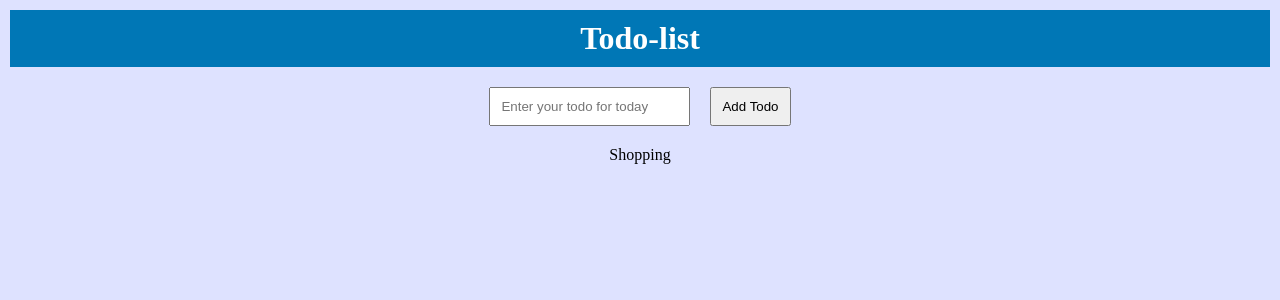
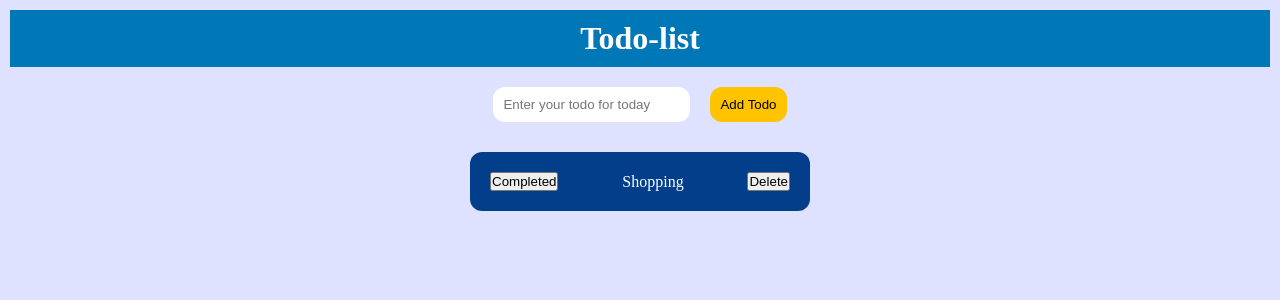
Before and after one commit to itsozod/todo-list-redux, a React (Vite) app: page / in a window 1280 px wide. Shown: the top 300 px of the page. Built offline with nearby package versions, Linux system fonts and the light colour scheme.

Commit message:
created separate components for each part

```diff
--- a/src/App.css
+++ b/src/App.css
@@ -3,20 +3,19 @@
   margin: 0 auto;
   padding: 10px;
 }
-.input-container {
+main {
   display: flex;
   justify-content: center;
   align-items: center;
-  margin: 10px;
-}
-.add,
-.submit-btn {
-  padding: 10px;
-  margin: 10px;
 }
 .todos-container {
   display: flex;
   justify-content: center;
   align-items: center;
   flex-direction: column;
+  background-color: #023e8a;
+  max-width: 500px;
+  margin: 10px;
+  padding: 10px;
+  border-radius: 12px;
 }
--- a/src/App.jsx
+++ b/src/App.jsx
@@ -1,56 +1,19 @@
-import { useSelector, useDispatch } from "react-redux";
+// import { useSelector } from "react-redux";
 import "./App.css";
+import { Todo } from "./components/Todo/Todo";
 import { Header } from "./components/header/Header";
-import { TODO_ACTION } from "./store/actions/todoAction";
-import { VALUE_ACTION } from "./store/actions/valueAction";
-import { v4 as uuidv4 } from "uuid";
+import { InputContainer } from "./components/inputContainer/InputContainer";
 
 function App() {
-  const todos = useSelector((state) => state.todoReducer.todos);
-  const value = useSelector((state) => state.todoReducer.value);
-  const dispatch = useDispatch();
-
-  const addTodo = (todo) => {
-    dispatch({
-      type: TODO_ACTION,
-      payload: { id: uuidv4(), title: todo },
-    });
-  };
-
-  const handleTodoSubmit = (e) => {
-    e.preventDefault();
-    console.log(value);
-    addTodo(value);
-    dispatch({ type: VALUE_ACTION, payload: { value: "" } });
-  };
-
   return (
     <>
       <Header />
-      <div className="input-container">
-        <form onSubmit={(e) => handleTodoSubmit(e)}>
-          <input
-            className="add"
-            type="text"
-            placeholder="Enter your todo for today"
-            value={value}
-            onChange={(e) =>
-              dispatch({
-                type: VALUE_ACTION,
-                payload: { value: e.target.value },
-              })
-            }
-          />
-          <button type="submit" className="submit-btn">
-            Add Todo
-          </button>
-        </form>
-      </div>
-      <div className="todos-container">
-        {todos.map((todo) => (
-          <p key={todo.id}>{todo.title}</p>
-        ))}
-      </div>
+      <InputContainer />
+      <main>
+        <div className="todos-container">
+          <Todo />
+        </div>
+      </main>
     </>
   );
 }
--- /dev/null
+++ b/src/components/Todo/Todo.jsx
@@ -0,0 +1,17 @@
+import { useSelector } from "react-redux";
+import styles from "./Todo.module.css";
+
+export const Todo = () => {
+  const todos = useSelector((state) => state.todoReducer.todos);
+  return (
+    <>
+      {todos.map((todo) => (
+        <div className={styles.todo_card} key={todo.id}>
+          <button>Completed</button>
+          <p className={styles.title}>{todo.title}</p>
+          <button>Delete</button>
+        </div>
+      ))}
+    </>
+  );
+};
--- /dev/null
+++ b/src/components/Todo/Todo.module.css
@@ -0,0 +1,8 @@
+.todo_card {
+  display: flex;
+  justify-content: space-between;
+  align-items: center;
+  width: 300px;
+  margin: 10px;
+  color: #fff;
+}
--- /dev/null
+++ b/src/components/inputContainer/InputContainer.jsx
@@ -0,0 +1,49 @@
+import { useDispatch, useSelector } from "react-redux";
+import styles from "./InputContainer.module.css";
+import { VALUE_ACTION } from "../../store/actions/valueAction";
+import { TODO_ACTION } from "../../store/actions/todoAction";
+import { v4 as uuidv4 } from "uuid";
+
+export const InputContainer = () => {
+  const value = useSelector((state) => state.todoReducer.value);
+  const dispatch = useDispatch();
+
+  const addTodo = (todo) => {
+    if (todo.trim() === "") {
+      return;
+    }
+    dispatch({
+      type: TODO_ACTION,
+      payload: { id: uuidv4(), title: todo },
+    });
+  };
+
+  const handleTodoSubmit = (e) => {
+    e.preventDefault();
+    console.log(value);
+    addTodo(value);
+    dispatch({ type: VALUE_ACTION, payload: { value: "" } });
+  };
+  return (
+    <div className={styles.input_container}>
+      {" "}
+      <form onSubmit={(e) => handleTodoSubmit(e)}>
+        <input
+          className={styles.add}
+          type="text"
+          placeholder="Enter your todo for today"
+          value={value}
+          onChange={(e) =>
+            dispatch({
+              type: VALUE_ACTION,
+              payload: { value: e.target.value },
+            })
+          }
+        />
+        <button type="submit" className={styles.submit_btn}>
+          Add Todo
+        </button>
+      </form>
+    </div>
+  );
+};
--- /dev/null
+++ b/src/components/inputContainer/InputContainer.module.css
@@ -0,0 +1,22 @@
+.input_container {
+  display: flex;
+  justify-content: center;
+  align-items: center;
+  margin: 10px;
+}
+.add,
+.submit_btn {
+  padding: 10px;
+  margin: 10px;
+  border-radius: 12px;
+  border: none;
+  outline: none;
+}
+.submit_btn {
+  cursor: pointer;
+  background-color: #ffc300;
+  transition: 0.3s ease;
+}
+.submit_btn:hover {
+  background-color: #f77f00;
+}
```
